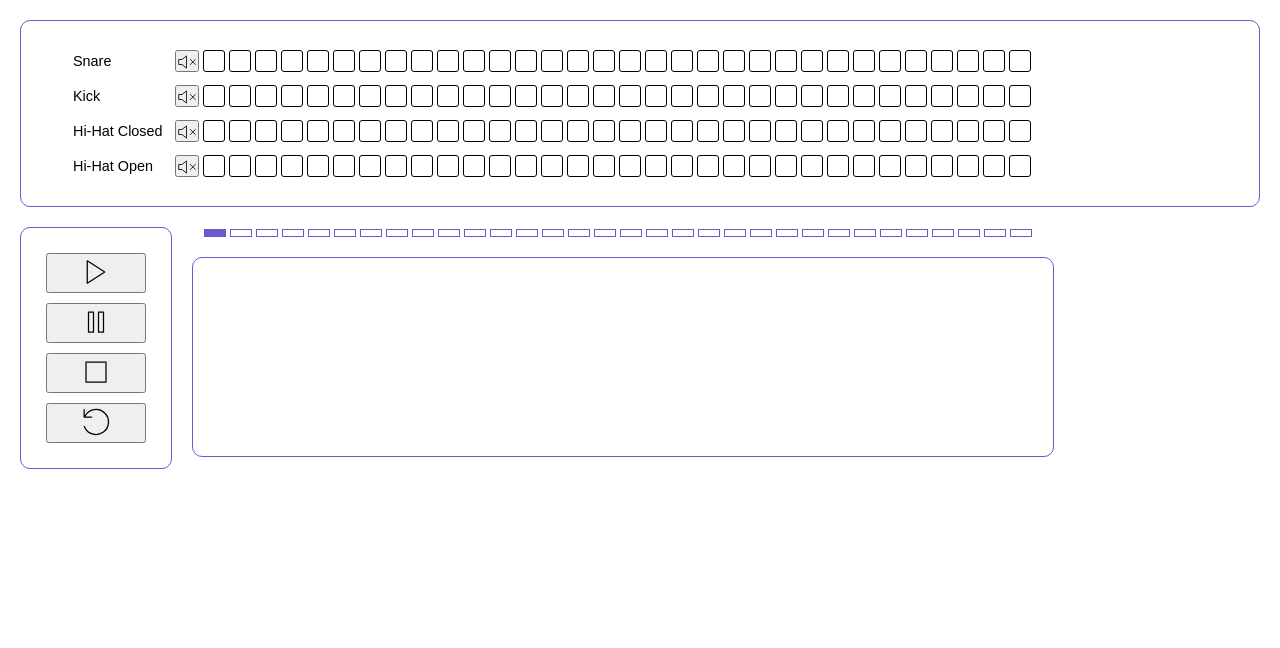
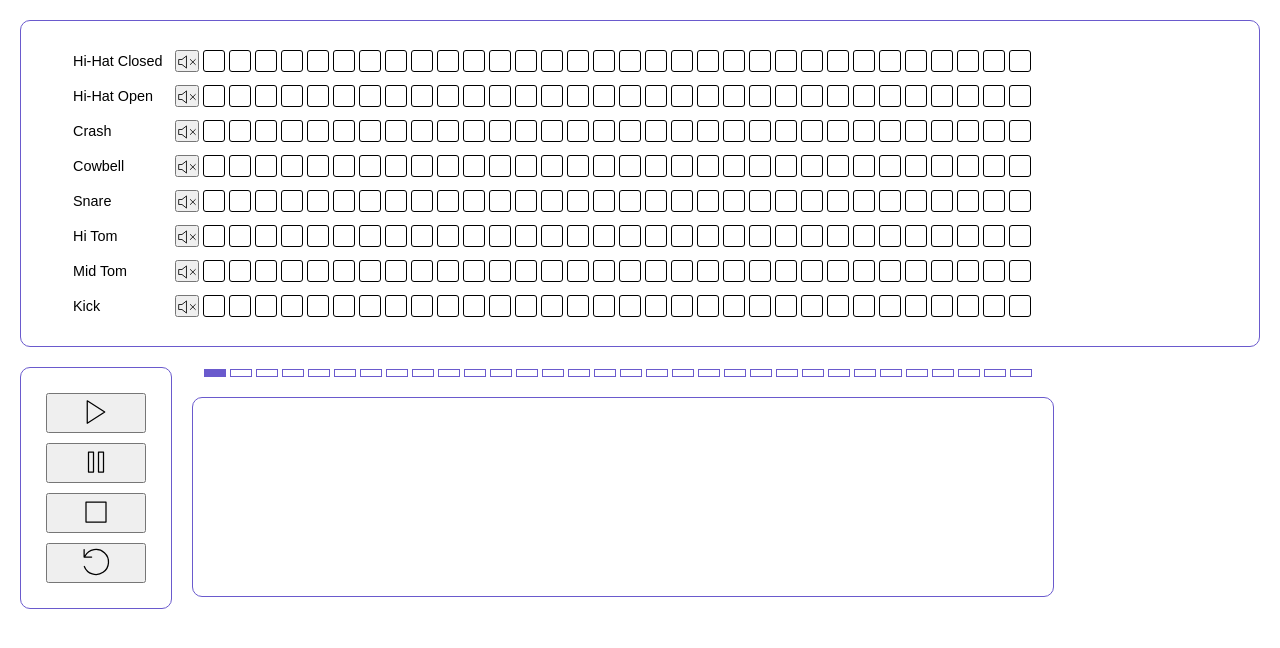
Before and after one commit to ricardopresto/drumVue, a Vue app: page / in a window 1280 px wide. Shown: the top 648 px of the page. Built offline with nearby package versions, Linux system fonts and the light colour scheme.

Commit message:
added 4 more sounds

```diff
--- a/src/App.vue
+++ b/src/App.vue
@@ -52,14 +52,27 @@ export default {
   },
   data() {
     return {
-      totalTracks: 4,
+      totalTracks: 8,
       trackArrays: [],
-      trackNames: ["Snare", "Kick", "Hi-Hat Closed", "Hi-Hat Open"],
+      trackNames: [
+        "Hi-Hat Closed",
+        "Hi-Hat Open",
+        "Crash",
+        "Cowbell",
+        "Snare",
+        "Hi Tom",
+        "Mid Tom",
+        "Kick"
+      ],
       audioFiles: [
+        new Audio(require("./sounds/hat-closed.mp3")),
+        new Audio(require("./sounds/hat-open.mp3")),
+        new Audio(require("./sounds/crash.mp3")),
+        new Audio(require("./sounds/cowbell.mp3")),
         new Audio(require("./sounds/snare.mp3")),
-        new Audio(require("./sounds/kick.mp3")),
-        new Audio(require("./sounds/hat-closed.mp3")),
-        new Audio(require("./sounds/hat-open.mp3"))
+        new Audio(require("./sounds/hitom.mp3")),
+        new Audio(require("./sounds/midtom.mp3")),
+        new Audio(require("./sounds/kick.mp3"))
       ],
       length: 32,
       position: 0,
--- a/src/components/EditBox.vue
+++ b/src/components/EditBox.vue
@@ -101,9 +101,10 @@ export default {
   margin: 2px 0;
   text-align: center;
   cursor: default;
-  background-color: royalblue;
+  font-family: Arial, Helvetica, sans-serif;
+  background-color: slateblue;
 }
 .highlighted {
-  background-color: royalblue;
+  background-color: slateblue;
 }
 </style>
```
